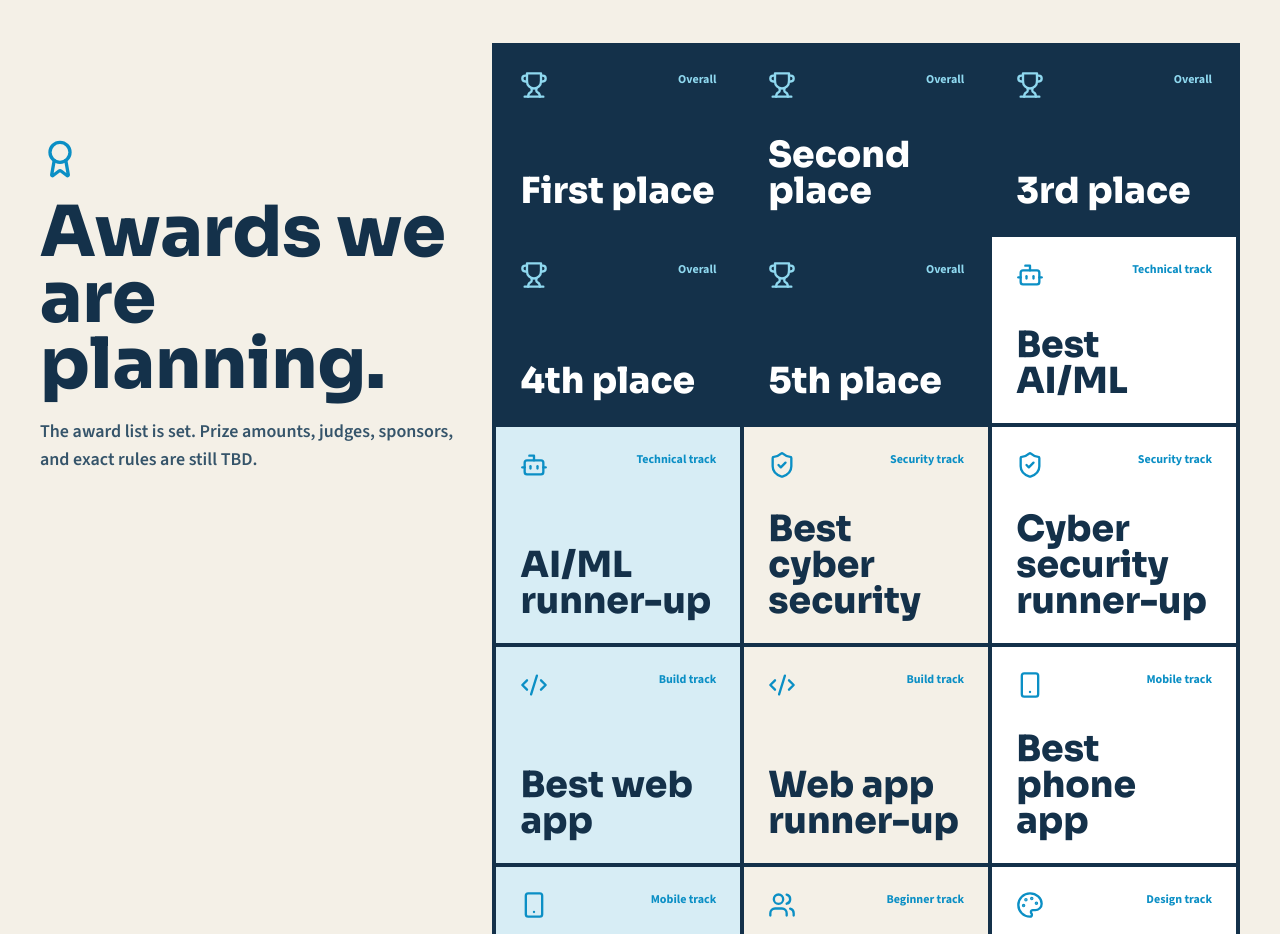
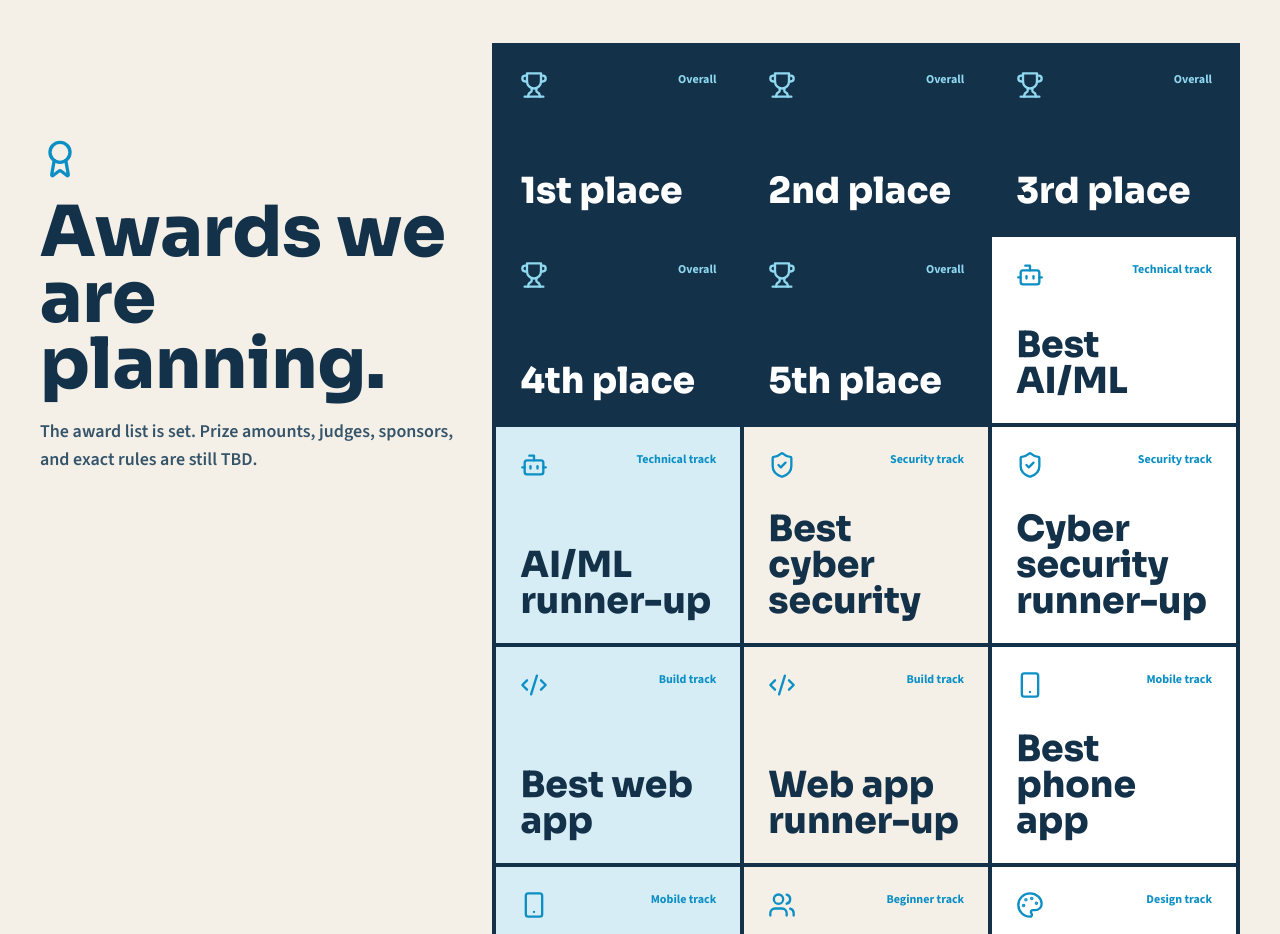
Before and after one commit to side-swifter/GearUpSite, a React (Vite) app: page /hackathon in a window 1280 px wide. Shown: the part 1880-2814 px from the top of the page. Built offline with nearby package versions, Linux system fonts and the light colour scheme.

Commit message:
standardized award place formatting

```diff
--- a/src/pages/Hackathon.tsx
+++ b/src/pages/Hackathon.tsx
@@ -39,8 +39,8 @@ type HackathonSignupData = {
 };
 
 const awards: AwardItem[] = [
-  { title: 'First place', group: 'Overall', icon: Trophy, featured: true },
-  { title: 'Second place', group: 'Overall', icon: Trophy, featured: true },
+  { title: '1st place', group: 'Overall', icon: Trophy, featured: true },
+  { title: '2nd place', group: 'Overall', icon: Trophy, featured: true },
   { title: '3rd place', group: 'Overall', icon: Trophy, featured: true },
   { title: '4th place', group: 'Overall', icon: Trophy, featured: true },
   { title: '5th place', group: 'Overall', icon: Trophy, featured: true },
```
